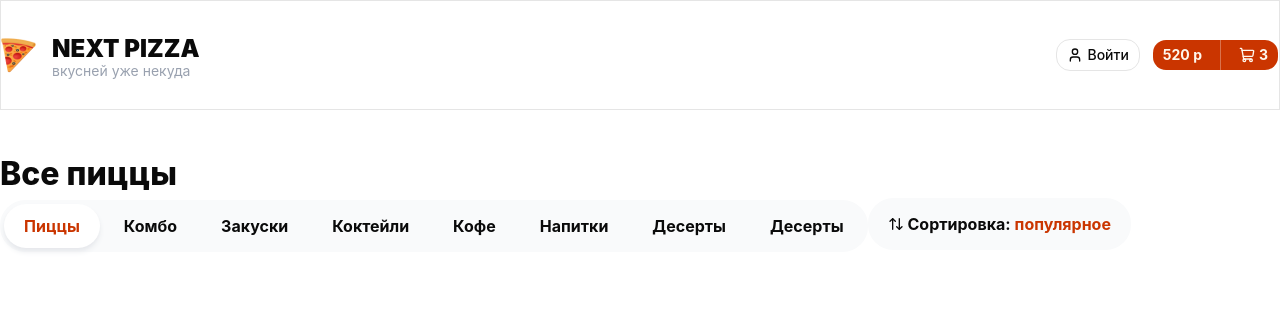
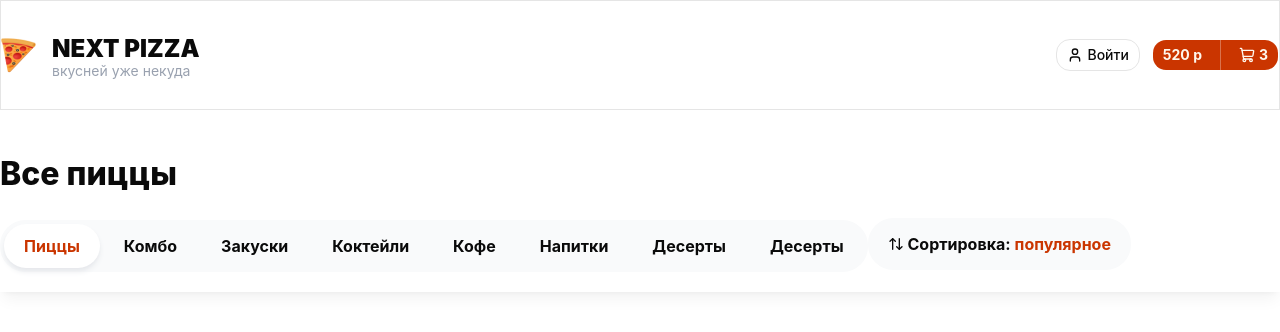
Before and after one commit to Irasov/next-pizza, a Next.js app: page / in a window 1280 px wide. Shown: the top 332 px of the page. Built offline with nearby package versions, Linux system fonts and the light colour scheme.

Commit message:
feat: add TopBar component

```diff
--- a/app/page.tsx
+++ b/app/page.tsx
@@ -1,13 +1,12 @@
-import { Container, Title, Categories, SortPopup } from "@/components/shared";
+import { Container, Title, TopBar } from "@/components/shared";
 
 export default function Page() {
   return (
     <>
       <Container className="mt-10">
         <Title text="Все пиццы" size="lg" className="font-extrabold"/>
-        <Categories />
-        <SortPopup />
       </Container>
+      <TopBar />
     </>
   )
 }
--- a/components/shared/index.tsx
+++ b/components/shared/index.tsx
@@ -3,3 +3,4 @@ export { Header } from './header';
 export { Title } from './title';
 export { Categories } from './categories';
 export { SortPopup } from './sort-popup';
+export { TopBar } from './top-bar';
--- /dev/null
+++ b/components/shared/top-bar.tsx
@@ -0,0 +1,17 @@
+import { cn } from '@/lib/utils';
+import React from 'react';
+import { Container, Categories, SortPopup } from './';
+
+
+interface Props {
+  className?: string;
+}
+
+export const TopBar: React.FC<Props> = ({ className }) => {
+  return <div className={cn('sticky top-0 bg-white py-5 shadow-lg shadow-black/5 z-10', className)}>
+    <Container>
+      <Categories />
+      <SortPopup />
+    </Container>
+  </div>;
+};
```
Also changed, not shown: 1 other file (tests, documents, lock files or other folders).
